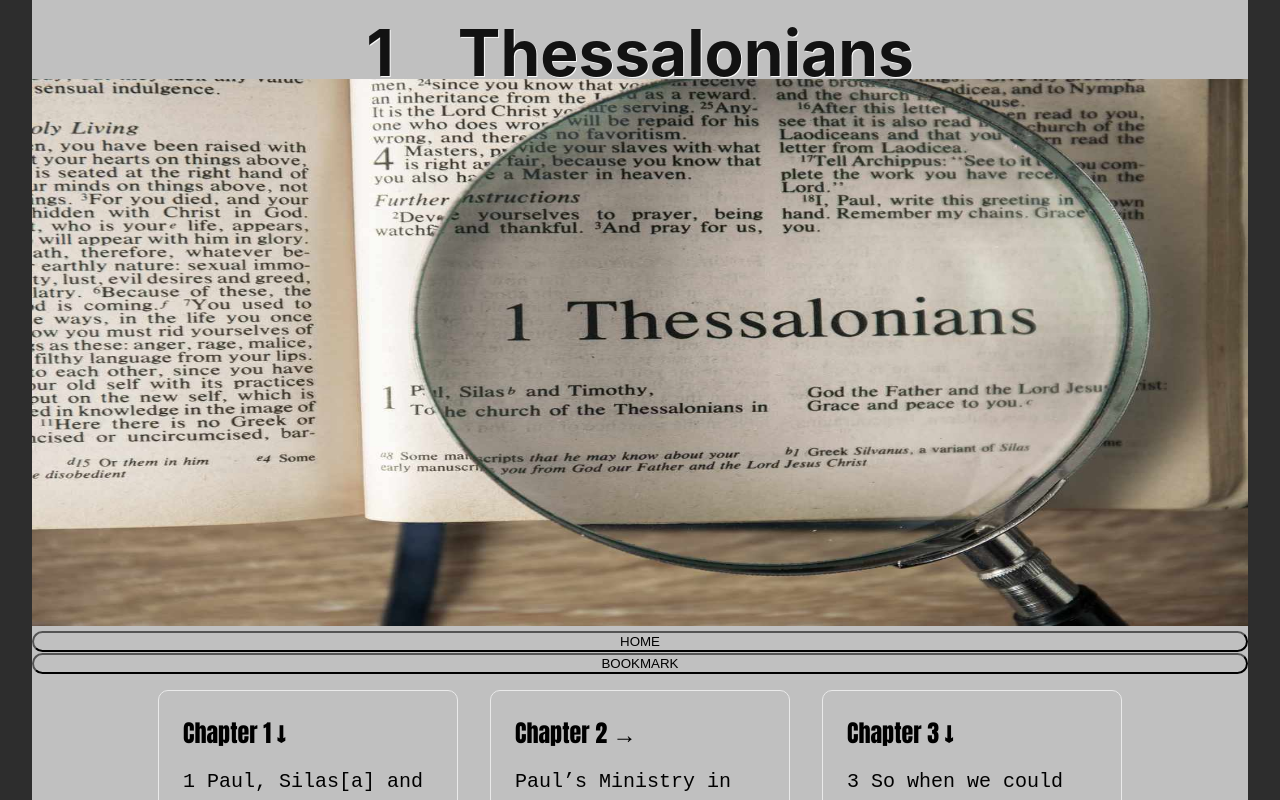
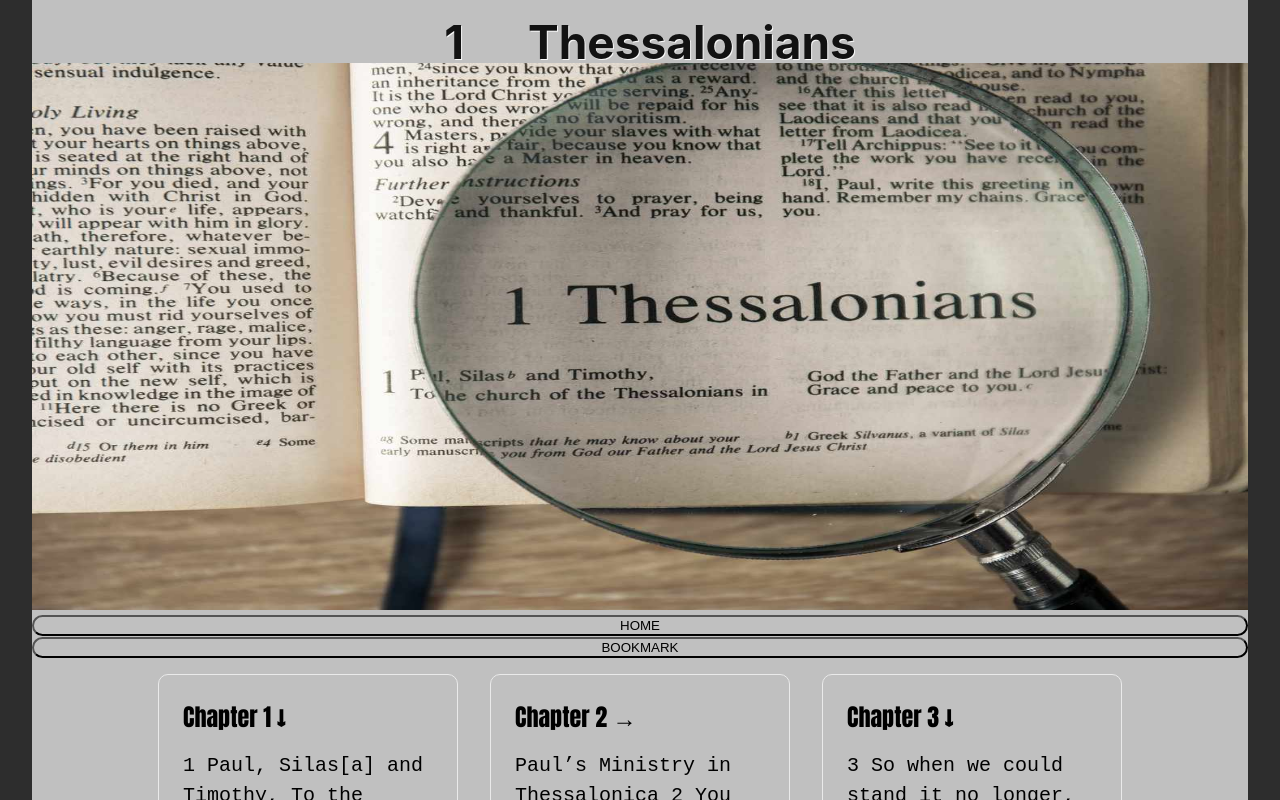
Before and after one commit to jnutt367/the-revelation, a Next.js app: page / in a window 1280 px wide. Shown: the top 800 px of the page. Built offline with nearby package versions, Linux system fonts and the light colour scheme.

Commit message:
Update Home.module.css
title work

```diff
--- a/styles/Home.module.css
+++ b/styles/Home.module.css
@@ -90,9 +90,11 @@
   margin-top: 0;
   font-family: Ariel, sans, , serif, sans-serif, cursive, fantasy;
   text-shadow: 2px 2px grey;
-  font-size: 64px;
-  margin-bottom: 2.7rem;
+  font-size: 46px;
+  padding-left: 20px;
+  margin-bottom: 3rem;
 }
+
 
 
 
```
